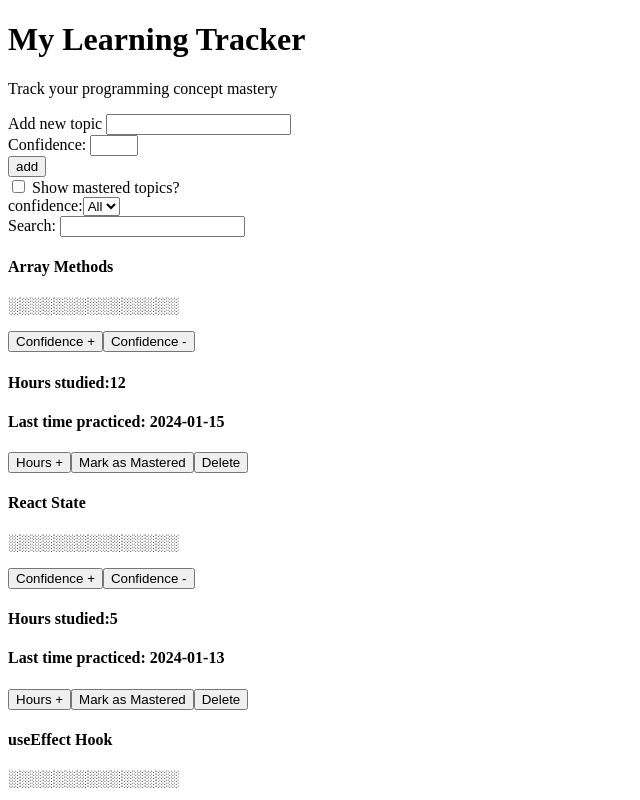
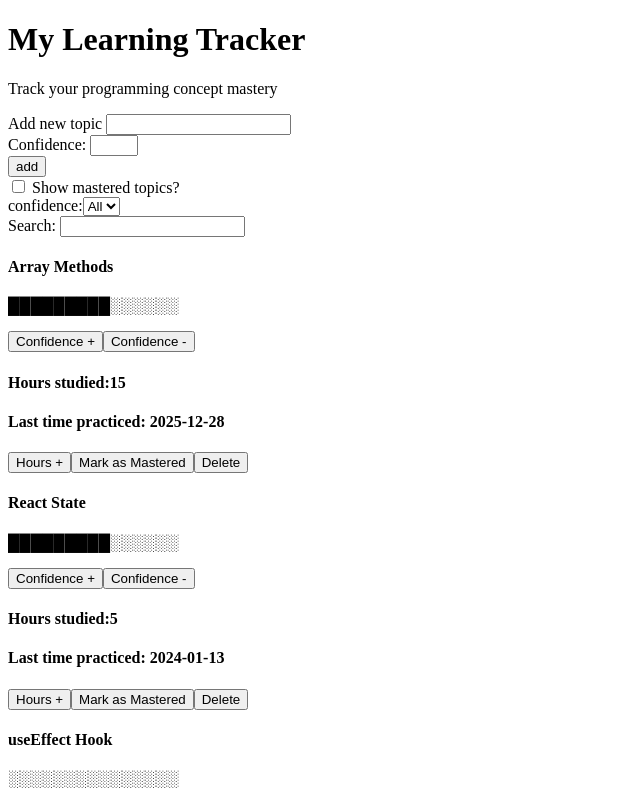
Before and after one commit to Naiel-Yohannes/Learning-Tracker, a React app in the folder Learning-tracker/: page / in a window 1280 px wide. Shown: the top 800 px of the page, without its empty margins (0-640 px from the left). Built offline with nearby package versions, Linux system fonts and the light colour scheme; data requests are answered from the project's data file; the HTML template or start-up script is replaced by a standard one.

Commit message:
creating a backend and fetching data from that server

```diff
--- /dev/null
+++ b/Learning-tracker/db.json
@@ -0,0 +1,28 @@
+{
+  "topics": [
+    {
+      "id": "1",
+      "topic": "Array Methods",
+      "hoursStudied": 15,
+      "confidence": 3,
+      "mastered": false,
+      "lastPracticed": "2025-12-28"
+    },
+    {
+      "id": "2",
+      "topic": "React State",
+      "hoursStudied": 5,
+      "confidence": 3,
+      "mastered": false,
+      "lastPracticed": "2024-01-13"
+    },
+    {
+      "id": "3",
+      "topic": "useEffect Hook",
+      "hoursStudied": 2,
+      "confidence": 0,
+      "mastered": true,
+      "lastPracticed": "2024-01-08"
+    }
+  ]
+}
--- a/Learning-tracker/package.json
+++ b/Learning-tracker/package.json
@@ -10,6 +10,7 @@
     "preview": "vite preview"
   },
   "dependencies": {
+    "axios": "^1.13.2",
     "react": "^19.2.0",
     "react-dom": "^19.2.0"
   },
--- a/Learning-tracker/src/App.jsx
+++ b/Learning-tracker/src/App.jsx
@@ -1,43 +1,43 @@
-import { useState } from "react"
+import { useEffect, useState } from "react"
 import LearningForm from "./LearningForm"
 import FilterControls from "./FilterControls"
 import Stats from "./Stats"
+import Topics from './Services/topics'
 
 function App() {
-  const [allTopic, setAllTopic] = useState([{
-    id: 1,
-    topic: "Array Methods",
-    hoursStudied: 12,
-    confidence: 0,
-    mastered: false,
-    lastPracticed: "2024-01-15"
-  },
-  {
-    id: 2,
-    topic: "React State",
-    hoursStudied: 5,
-    confidence: 0,
-    mastered: false,
-    lastPracticed: "2024-01-13"
-  },
-  {
-    id: 3,
-    topic: "useEffect Hook",
-    hoursStudied: 2,
-    confidence: 0,
-    mastered: false,
-    lastPracticed: "2024-01-08"
-  }])
+  const [allTopic, setAllTopic] = useState([])
   const [newTopic, setNewTopic] = useState('')
   const [confidence, setConfidence] = useState(0)
   const [filter, setFilter] = useState('')
   const [checked, setChecked] = useState(false)
   const [selected, setSelected] = useState('')
+  const [loading, setLoading] = useState(true)
+
+  useEffect(() => {
+    Topics.getItem()
+    .then(r => {
+      setAllTopic(r)
+      setLoading(false)
+    })
+    .catch(error => console.log(error))
+  }, [])
 
   const add = () => {
     if(newTopic.trim()){
+      const selected = allTopic.find(element => element.topic === newTopic)
+        if(selected){
+          if(window.confirm(`${newTopic} already exists!, Change the confidence instead?`)){
+            const newConfidence = {...selected, confidence: confidence}
+            Topics.updateItem(selected.id, newConfidence)
+            .then(r => {
+              setAllTopic(prev => prev.map(element => element.id === selected.id ? r : element))
+              setNewTopic('')
+              setConfidence(0)
+            })
+            .catch(error => console.log(error))
+          }
+        } else {
           const newValue = {
-        id: Date.now(),
             topic: newTopic,
             hoursStudied: 0,
             confidence: confidence,
@@ -45,17 +45,14 @@ function App() {
             lastPracticed: new Date().toISOString().split('T')[0]
           }
 
-      allTopic.some(e => {
-        if(e.topic === newValue.topic){
-          alert(`${newValue.topic} already exists!`)
-          newValue.topic === ''
-        } else {
-          setAllTopic(allTopic.concat(newValue))
-        }
-      })
-
+          Topics.createItem(newValue)
+          .then(r => {
+            setAllTopic(prev => prev.concat(r))
             setConfidence(0)
             setNewTopic('')
+          })
+          .catch(error => console.log(error))
+      }
     }
   }
   const filteredTopic = allTopic.filter(t => {
@@ -73,7 +70,11 @@ function App() {
   }
 
   const toggleMastered = (id) => {
-    setAllTopic(allTopic.map(e => e.id === id ? {...e, mastered: !e.mastered} : e))
+    const masteredEl = allTopic.find(e => e.id === id)
+    const selectedMastered = {...masteredEl, mastered: !masteredEl.mastered}
+    Topics.updateItem(id, selectedMastered)
+    .then(r => setAllTopic(prev => prev.map(el => el.id === id ? r : el)))
+    .catch(error => console.log(error))
   }
 
   const confidenceOnChange = (e) => {
@@ -87,43 +88,54 @@ function App() {
   }
 
   const incrementConfidence = (id) => {
-    setAllTopic(allTopic.map(e => {
-      if(e.id === id) {
-        if(e.confidence < 5){
-          return {...e, confidence: e.confidence + 1}
-        } else {
+      const topic = allTopic.find(e => e.id === id)
+
+        if(topic.confidence >= 5){
           alert('Confidence can not go above 5')
-          return {...e, confidence: 5}
+          return
         }
-      } else {
-        return e
-      }
-    }))
-
+          setAllTopic(prev => prev.map(el => el.id === id ? {...el, confidence: el.confidence + 1} : el) )
+          const selectedConf = {...topic, confidence: topic.confidence + 1}
+          Topics.updateItem(id, selectedConf)
+          .then(r => setAllTopic(prev => prev.map(el => el.id === id ? r : el)))
+          .catch(error => console.log(error))
   }
 
   const decrementConfidence = (id) => {
-    setAllTopic(allTopic.map(e => {
-      if(e.id === id) {
-        if(e.confidence > 0){
-          return {...e, confidence: e.confidence - 1}
-        } else {
+      const topic = allTopic.find(e => e.id === id)
+        if(topic.confidence <= 0){
           alert('Confidence can not go below 0')
-          return {...e, confidence: 0}
+          return
         }
+          setAllTopic(prev => prev.map(el => el.id === id ? {...el, confidence: el.confidence - 1} : el) )
+          const selectedConf = {...topic, confidence: topic.confidence - 1}
+          Topics.updateItem(id, selectedConf)
+          .then(r => setAllTopic(prev => prev.map(el => el.id === id ? r : el)))
+          .catch(error => console.log(error))
+  }
+
+  const hourChange = (id) => {
+    setAllTopic(prev => prev.map(e => {
+      if(e.id === id){
+        const updated = {...e, hoursStudied: e.hoursStudied + 1, lastPracticed: new Date().toISOString().split('T')[0]}
+        Topics.updateItem(id, updated)
+        .then(r => setAllTopic(prev => prev.map(el => el.id === id ? r : el)))
+        .catch(error => console.log(error))
+
+        return updated
       } else {
         return e
       }
     }))
   }
 
-  const hourChange = (id) => {
-    setAllTopic(allTopic.map(e => e.id === id ? {...e, hoursStudied: e.hoursStudied + 1, lastPracticed: new Date().toISOString().split('T')[0]} : e))
-  }
-
   const remove = (id, name) => {
     if(window.confirm(`Delete ${name}`)){
-      setAllTopic(allTopic.filter(t => t.id !== id))
+      Topics.removeItem(id)
+      .then(() => {
+        setAllTopic(prev => prev.filter(e => e.id !== id))
+      })
+      .catch(error => console.log(error))
     }
   }
 
@@ -145,7 +157,7 @@ function App() {
       <p>Track your programming concept mastery</p>
 
       <LearningForm onChange={e => setNewTopic(e.target.value)} value={newTopic} onClick={add} confidenceOnChange={confidenceOnChange} confidenceValue={confidence} />
-      <FilterControls remove={remove} hourChange={hourChange} incrementConfidence={incrementConfidence} decrementConfidence={decrementConfidence} reset={reset} selected={selected} selectedOnChange={e => setSelected(e.target.value)} toggle={toggleMastered} filtered={filteredTopic} filteredOnChange={e => setFilter(e.target.value)} filteredValue={filter} checked={checked} checkOnChange={e => setChecked(e.target.checked)} />
+      <FilterControls remove={remove} hourChange={hourChange} incrementConfidence={incrementConfidence} decrementConfidence={decrementConfidence} reset={reset} selected={selected} selectedOnChange={e => setSelected(e.target.value)} toggle={toggleMastered} filtered={filteredTopic} filteredOnChange={e => setFilter(e.target.value)} filteredValue={filter} checked={checked} checkOnChange={e => setChecked(e.target.checked)} load={loading} />
       <Stats total={total} />
     </>
   )
--- a/Learning-tracker/src/FilterControls.jsx
+++ b/Learning-tracker/src/FilterControls.jsx
@@ -1,6 +1,6 @@
 import TopicItem from "./TopicItem"
 
-const FilterControls = ({toggle, decrementConfidence, incrementConfidence, hourChange, filteredOnChange, filteredValue, filtered, checked, checkOnChange, selected, selectedOnChange, reset, remove}) => {
+const FilterControls = ({load, toggle, decrementConfidence, incrementConfidence, hourChange, filteredOnChange, filteredValue, filtered, checked, checkOnChange, selected, selectedOnChange, reset, remove}) => {
 
     return(
         <div>
@@ -20,7 +20,9 @@ const FilterControls = ({toggle, decrementConfidence, incrementConfidence, hourC
             Search: <input type="text" onChange={filteredOnChange} value={filteredValue} />
 
 
-            {filtered.map(element => (
+            {load ?
+            <div>Loading</div>
+            : filtered.map(element => (
                 <TopicItem key={element.id} element={element} toggleOnClick={() => toggle(element.id)} remove={remove} decrementConfidence={decrementConfidence} incrementConfidence={incrementConfidence} hourChange={hourChange}/>
             ))}
 
--- /dev/null
+++ b/Learning-tracker/src/Services/topics.js
@@ -0,0 +1,24 @@
+import axios from 'axios'
+const url = 'http://localhost:3002/topics'
+
+const getItem = () => {
+    const request = axios.get(url)
+    return request.then(response => response.data)
+}
+
+const createItem = (newObj) => {
+    const request = axios.post(url, newObj)
+    return request.then(r => r.data)
+}
+
+const updateItem = (id, newConf) => {
+    const request = axios.put(`${url}/${id}`, newConf)
+    return request.then(r => r.data)
+}
+
+const removeItem = (id) => {
+    const request = axios.delete(`${url}/${id}`)
+    return request.then(r => r.data)
+}
+
+export default {getItem, createItem, updateItem, removeItem}
```
Also changed, not shown: 1 other file (tests, documents, lock files or other folders). Lines whose indentation alone changed are shown as unchanged.
